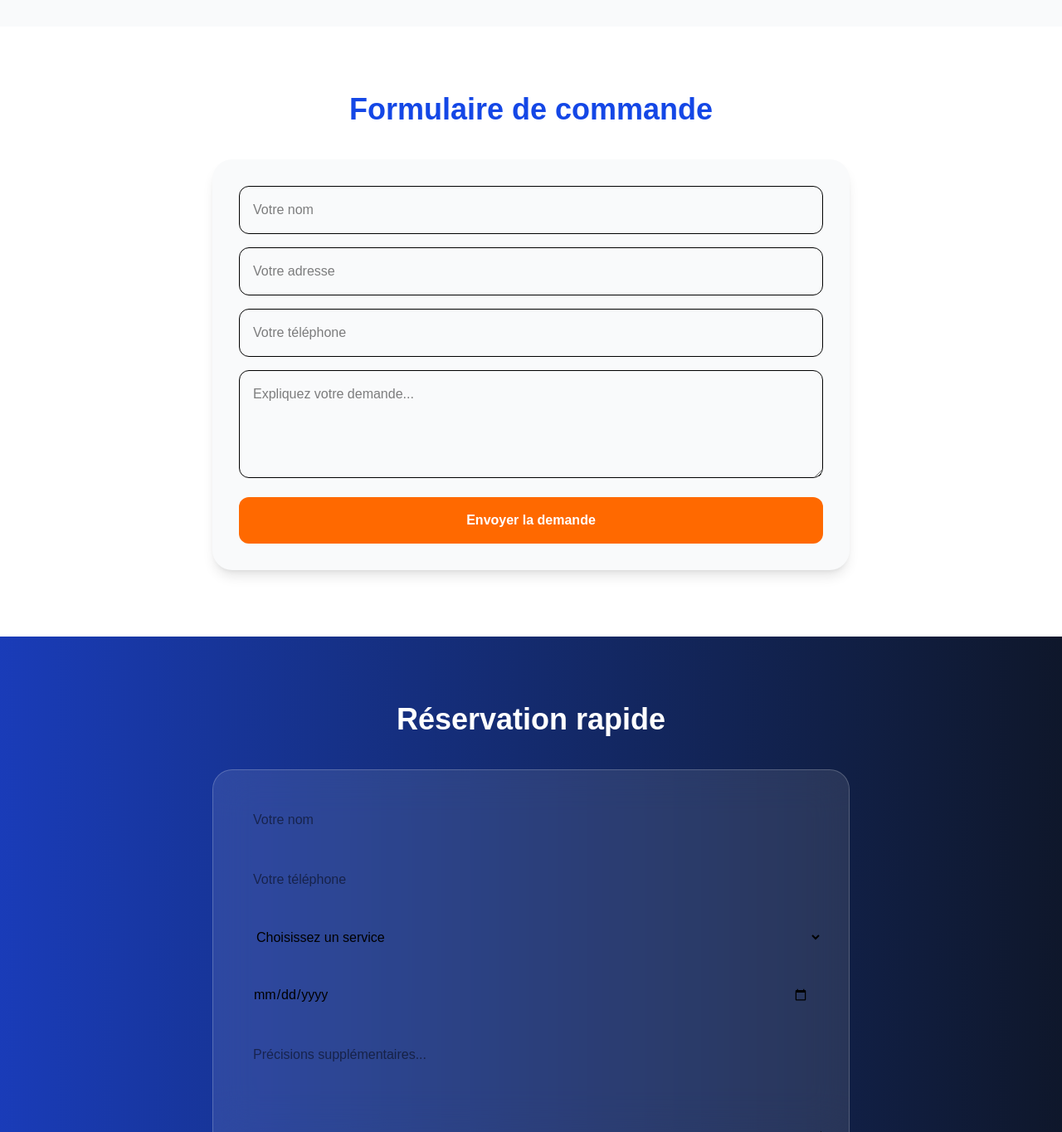
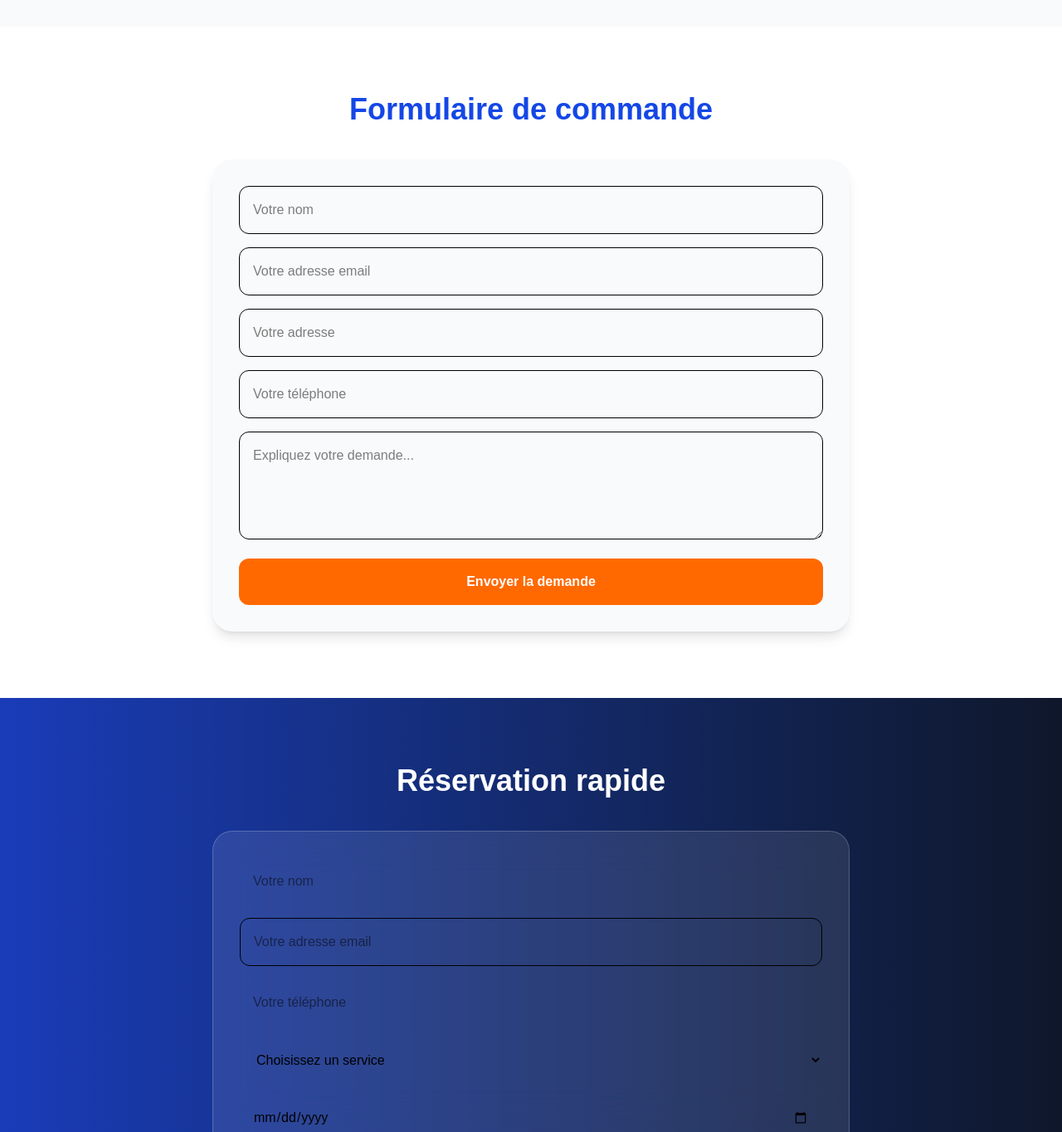
Before and after one commit to dkexpress2607/dk-express26, a Next.js app: page / in a window 1280 px wide. Shown: the part 1542-2906 px from the top of the page at 83% size. Built offline with nearby package versions, Linux system fonts and the light colour scheme.

Commit message:
Ajout animations modernes

```diff
--- a/app/page.tsx
+++ b/app/page.tsx
@@ -373,7 +373,13 @@ if (loading) {
               className="w-full p-4 rounded-xl border text-black"
               required
             />
-
+<input
+  type="email"
+  name="email"
+  placeholder="Votre adresse email"
+  className="w-full p-4 rounded-xl border text-black"
+  required
+/>
             <input
               type="text"
               name="Adresse"
@@ -440,7 +446,13 @@ if (loading) {
               className="w-full p-4 rounded-xl text-black"
               required
             />
-
+<input
+  type="email"
+  name="email"
+  placeholder="Votre adresse email"
+  className="w-full p-4 rounded-xl border text-black"
+  required
+/>
             <input
               type="tel"
               name="Téléphone"
```
